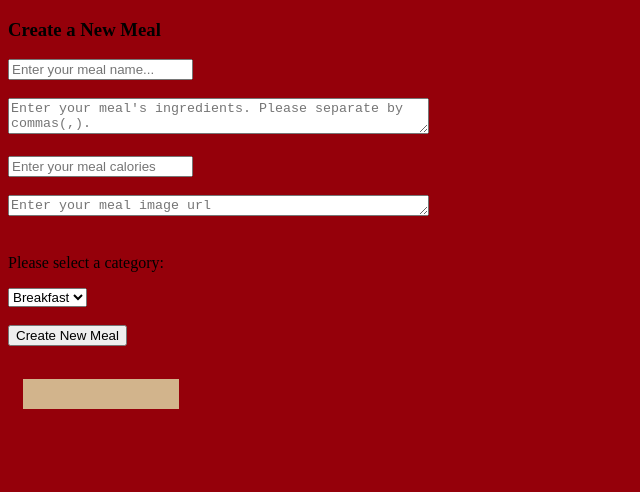
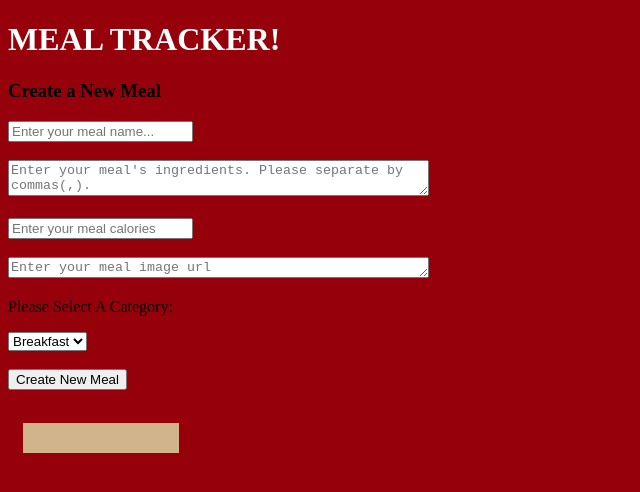
Before and after one commit to dvlpher/meal_tracker_frontend, a plain HTML site: page index.html in a window 1280 px wide. Shown: the whole page, without its empty margins (0-640 px from the left). Drawn offline with Linux system fonts and the light colour scheme; no server answers.

Commit message:
updated h1 tag css

```diff
--- a/index.css
+++ b/index.css
@@ -1,5 +1,10 @@
 body {
   background-color: rgb(149, 0, 10);
+}
+
+h1 {
+  color: rgb(255, 255, 255);
+  margin-left: center;
 }
 
 h3 {
@@ -15,7 +20,6 @@ p {
 #meal-container {
   background-color: tan;
   color: black;
-  border: 1px black;
   margin: 15px;
   padding: 15px;
   width: 10%;
--- a/index.html
+++ b/index.html
@@ -6,6 +6,7 @@
     <link rel="stylesheet" href="index.css" />
     <script type="text/javascript" src="src/index.js"></script>
     <script type="text/javascript" src="src/meal.js"></script>
+    <h1>MEAL TRACKER!</h1>
   </head>
   <body>
     <div class="form-container">
@@ -48,8 +49,7 @@
           placeholder="Enter your meal image url"
           class="input-text"
         ></textarea>
-        <br /><br />
-        <p>Please select a category:</p>
+        <p>Please Select A Category:</p>
         <select id="categories" name="categories">
           <option value="1">Breakfast</option>
           <option value="2">Brunch</option>
--- a/src/meal.js
+++ b/src/meal.js
@@ -19,8 +19,7 @@ class Meal {
         <p>Category: ${this.category.name}</p></div>
         <div id="delete-${this.id}">
         <button data-id=${this.id}>delete</button><div>
-      </div>
-      <br><br>`;
+      </div>`;
   }
   // renderUpdateForm() {
   //   return `
```
